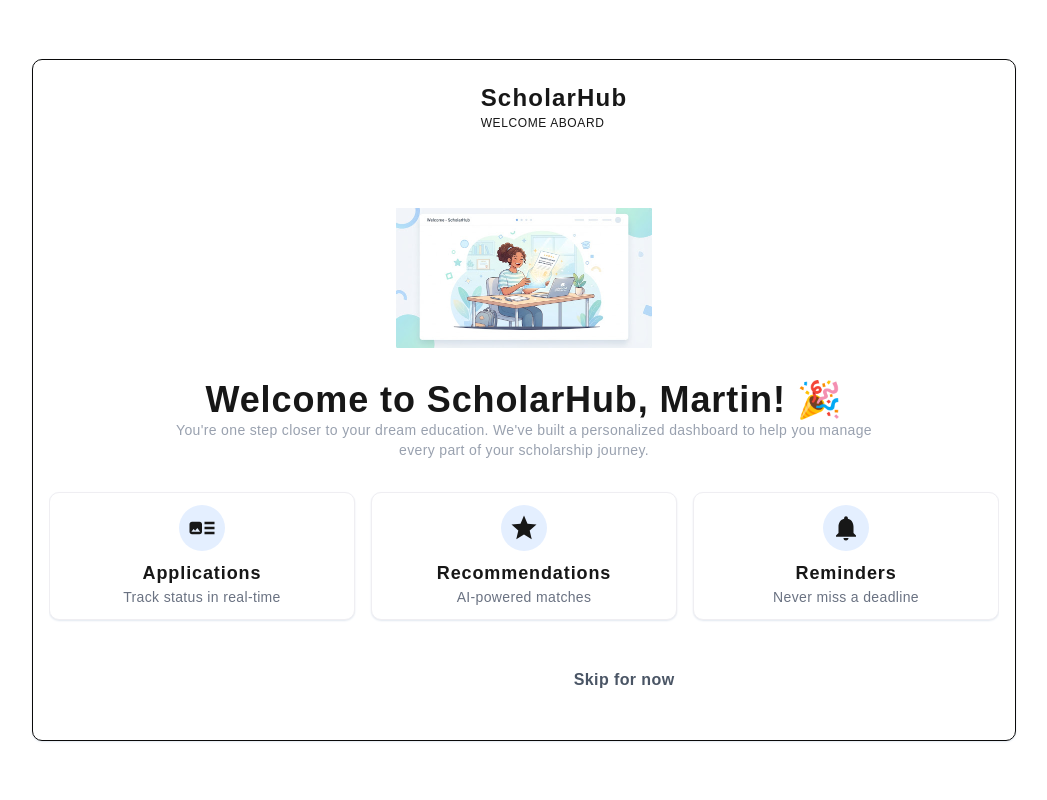
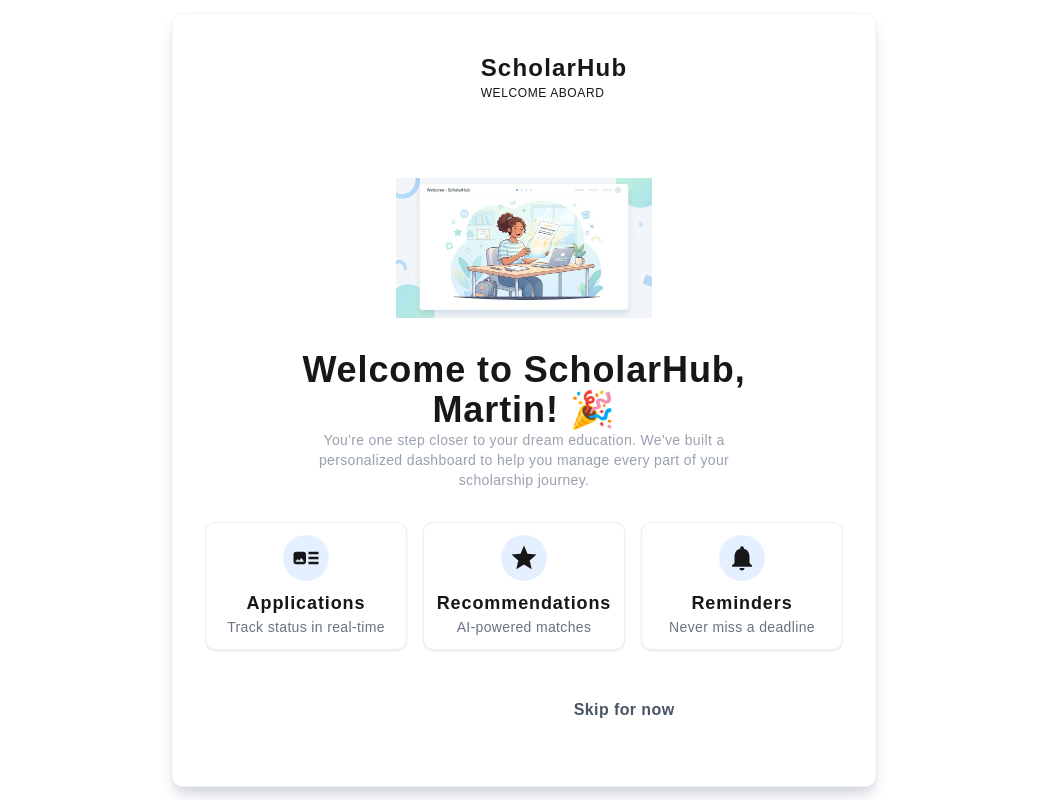
Before and after one commit to mrtnbtstaa/scholarhub, a Next.js app: page /onboarding in a window 1280 px wide. Shown: the whole page, without its empty margins (116-1163 px from the left). Built offline with nearby package versions, Linux system fonts and the light colour scheme.

Commit message:
fix: layout and apply new

```diff
--- a/features/student/onboarding/OnboardingPage.tsx
+++ b/features/student/onboarding/OnboardingPage.tsx
@@ -26,11 +26,17 @@ const OnboardingPage = () => {
   const ActiveStep = ONBOARDING_STEPS[currentStepper];
 
   return (
-    <div className="min-h-screen flex flex-col items-center justify-center">
-      <Card className="mx-auto my-auto md:min-w-[50%] min-w-full h-fit flex flex-col items-center justify-center">
+    <div className="h-screen flex flex-col items-center justify-center">
+      <Card className="border p-4 relative border-gray-100 shadow-gray-300 shadow-lg mx-auto  w-[55%] min-h-[90vh] flex flex-col items-center justify-between">
+         <div className="flex flex-col w-full">
            <OnboardingHeader />
             {currentStepper != 0 && <StepperProgress />}
+         </div>
+         <div className="flex w-full">
+            <div className="flex flex-col w-full">
                 <div className="flex w-full">{ActiveStep && <ActiveStep />}</div>
+            </div>
+         </div>
           {currentStepper !== 0 && (
             <OnboardingFooter stepLength={ONBOARDING_STEPS.length} />
           )}
```
Lines whose indentation alone changed are shown as unchanged.
